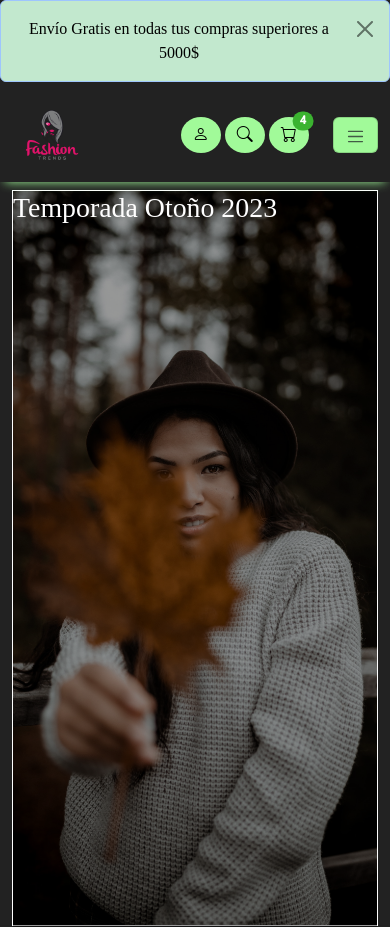
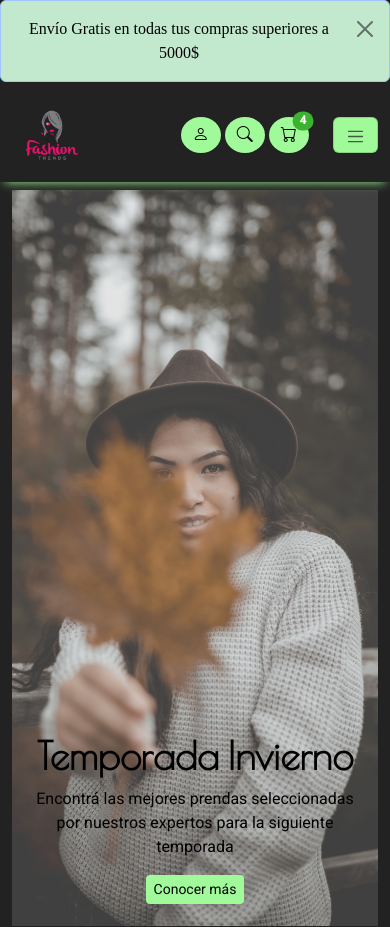
Before and after one commit to Gerschuk/proyecto-frontend-numen, a React (Create React App) app: page / in a window 390 px wide. Built offline with nearby package versions, Linux system fonts and the light colour scheme.

Commit message:
Feature(Home): Se finalizó el Home - mobile
- Se agrego .btn:focus al componente Boton
- Se finalizó la maquetación mobile de Home
- Se agregó en config.css:
    . --h1: para controlar el tamaño de los títulos H1

```diff
--- a/src/App.js
+++ b/src/App.js
@@ -30,7 +30,7 @@ function App() {
         <Navbar contenido={paginas} />
       </header>
       <main className="container-xl">
-        <Home titulo="Temporada Otoño 2023"/>
+        <Home titulo="Temporada Invierno" parrafo="Encontrá las mejores prendas seleccionadas por nuestros expertos para la siguiente temporada"/>
       </main>
     </>
   );
--- a/src/assets/componentes/boton/boton.css
+++ b/src/assets/componentes/boton/boton.css
@@ -9,7 +9,11 @@
 }
 
 .btn:hover {
-    background-color: var(--color-secundario);
+    background-color: var(--color-secundario) !important;
+}
+
+.btn:focus {
+    background-color: var(--color-secundario) !important;
 }
 
 .boton-redondo {
--- a/src/assets/componentes/home/Home.js
+++ b/src/assets/componentes/home/Home.js
@@ -1,10 +1,13 @@
+import Boton from "../boton/Boton";
 import "./home.css";
 
 function Home(contenido) {
     return (
         <div className="home">
-            <div className="contenido d-flex flex-column">
-                <h1>{contenido.titulo}</h1>
+            <div className="contenido d-flex flex-column justify-content-end align-items-center text-center">
+                <h1 className="titulo">{contenido.titulo}</h1>
+                <p>{contenido.parrafo}</p>
+                <Boton texto="Conocer más" />
             </div>
         </div>
     )
--- a/src/assets/componentes/home/home.css
+++ b/src/assets/componentes/home/home.css
@@ -1,8 +1,8 @@
 @import url("../../css/config.css");
 
 .home {
+    color: black;
     margin-top: 8px;
-    border: 1px solid white;
     height: calc(100vh - var(--navbar-height) - 8px);
     background-image: url("../../imagenes/home-autumn.jpg");
     background-size: cover;
@@ -10,6 +10,17 @@
 }
 
 .home>.contenido {
-    background-color: rgba(0,0,0,.4);
+    padding: 6% ;
+    background-color: rgba(183, 183, 183, 0.35);
     height: calc(100vh - var(--navbar-height) - 8px);
 }
+
+.home>.contenido>.titulo {
+    font-family: var(--fuente-titulos);
+    font-weight: 600;
+    font-size: var(--h1);
+}
+
+.home>.contenido> p {
+    font-family: var(--fuente-body);
+}
--- a/src/assets/css/config.css
+++ b/src/assets/css/config.css
@@ -1,12 +1,19 @@
 :root {
+    /* Fuentes */
     --fuente-body: 'Roboto', sans-serif;
     --fuente-titulos: 'Poiret One', sans-serif;
+
+    /* Colores */
     --color-primario: rgb(161, 250, 153);
     --color-secundario: rgb(59, 179, 48);
     --color-texto-principal: rgb(255, 255, 255);
     --texto-boton-primario: rgb(0, 0, 0);
     --color-fondo-body: rgb(34, 34, 34);
     --color-fondo-alerta: rgb(194, 232, 206);
+
+    /* Dimensiones */
     --navbar-height: 100px;
     --navbar-brand-width: 80px;
+    --h1: 2.4rem;
+    --tamaño-fuente-body: 16px;
 }
```
